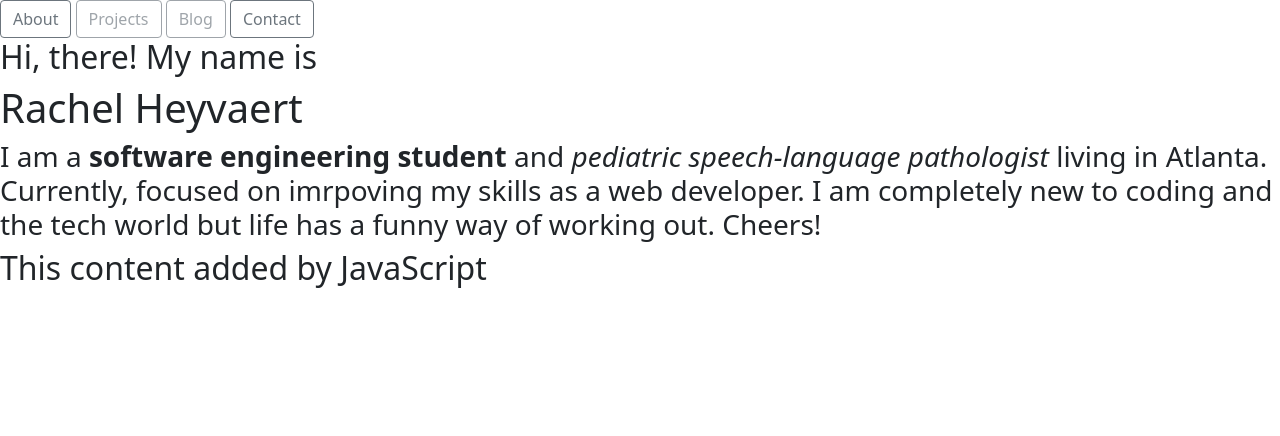
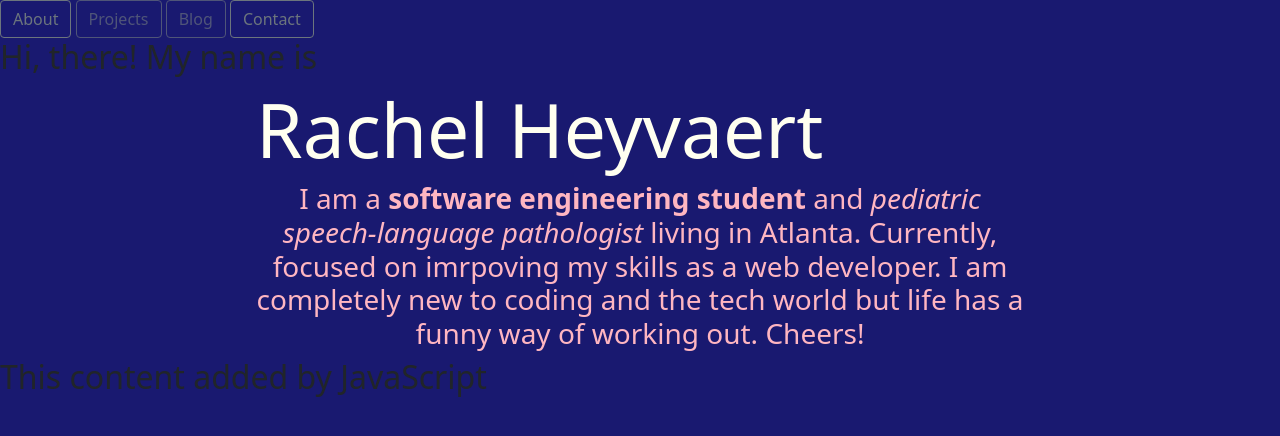
Before and after one commit to rachelheyvaert/Personal-website, a plain HTML site: page index.html in a window 1280 px wide. Drawn offline with nearby package versions, Linux system fonts and the light colour scheme; a web font is replaced by a local one.

Commit message:
Coloring and spacing

```diff
--- a/index.html
+++ b/index.html
@@ -13,7 +13,8 @@
 <!--Bootstrap Links-->
 <link href="https://cdn.jsdelivr.net/npm/bootstrap@5.1.3/dist/css/bootstrap.min.css" rel="stylesheet" integrity="sha384-1BmE4kWBq78iYhFldvKuhfTAU6auU8tT94WrHftjDbrCEXSU1oBoqyl2QvZ6jIW3" crossorigin="anonymous">
 </head>
-<body>
+
+<body class="body">
     <!--Buttons-->
     <div class="buttons">
     <button type="button" class="btn btn-outline-secondary">About</button>
@@ -21,14 +22,12 @@
     <button type="button" class="btn btn-outline-secondary" disabled>Blog</button>
     <button type="button" class="btn btn-outline-secondary">Contact</button>
 </div>
-
-  </ul>
-    <div class="greet">
-        <h2>Hi, there! My name is </h2>
+<div class="greet">
+        <h2 id="intro">Hi, there! My name is </h2>
         <h1 id="name">Rachel Heyvaert</h1>
-    </div>
-    <div class="intro"><h3>I am a <strong>software engineering student</strong> and <em>pediatric speech-language pathologist</em>  living in Atlanta. Currently, focused on imrpoving my skills as a web developer. I am completely new to coding and the tech world but life has a funny way of working out. Cheers!</h3>
-    </div>
+</div>
+ <div class="bio"><h3>I am a <strong>software engineering student</strong> and <em>pediatric speech-language pathologist</em>  living in Atlanta. Currently, focused on imrpoving my skills as a web developer. I am completely new to coding and the tech world but life has a funny way of working out. Cheers!</h3>
+</div>
 
 <!--JS script & Bootstrap-->
 <script src="script.js"></script>
--- a/style.css
+++ b/style.css
@@ -1,3 +1,26 @@
-body {
-    background-color: #28dbc9;
+.body {
+    background-color: #191970;
 }
+}
+#intro {
+    position: relative;
+    font-size: 40px;
+    padding-left: 15%;
+    padding-top: 15%;
+    color: greenyellow;
+
+}
+#name {
+    position: relative;
+    font-size: 75px;
+    padding-left: 20%;
+    padding-top: 0%;
+    color: ivory;
+}
+.bio {
+    font-size: 25px;
+    text-align: center;
+    padding-right: 20%;
+    padding-left: 20%;
+    color: #FFB6C1;
+}
```
